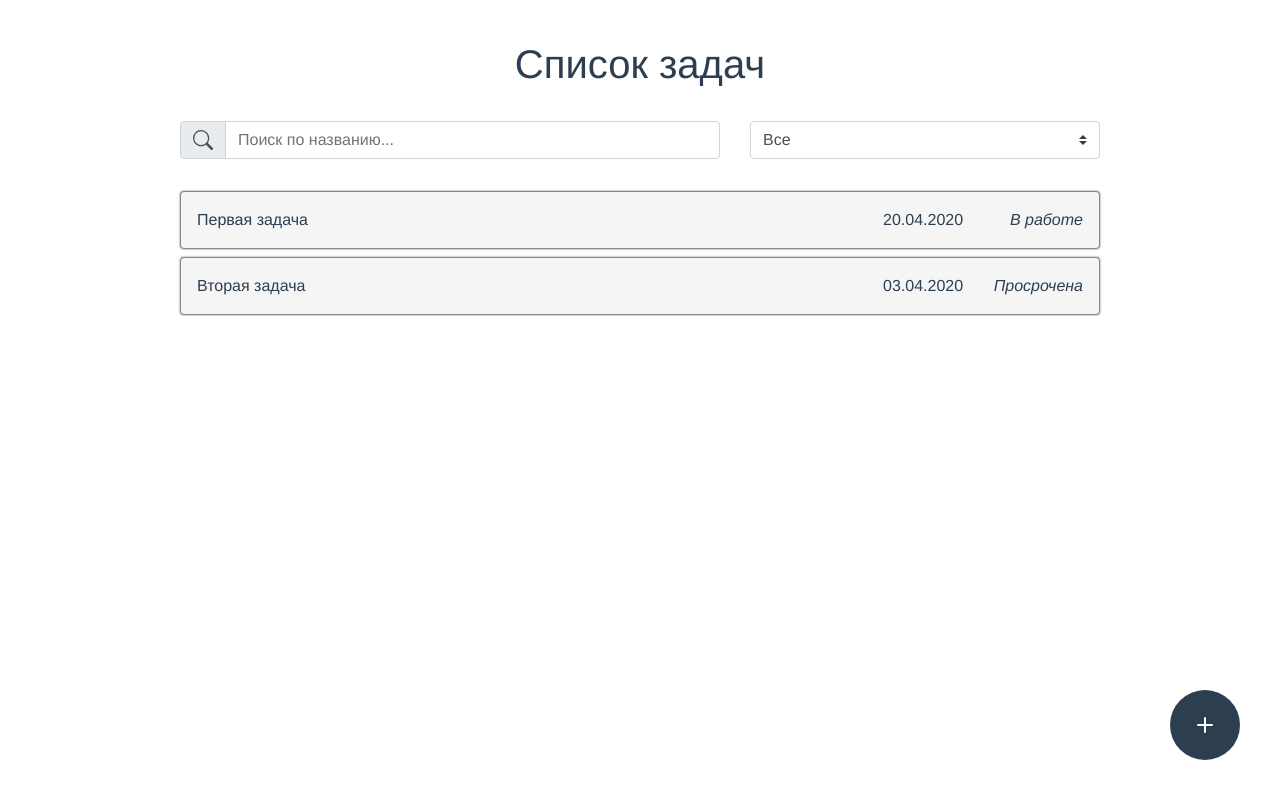
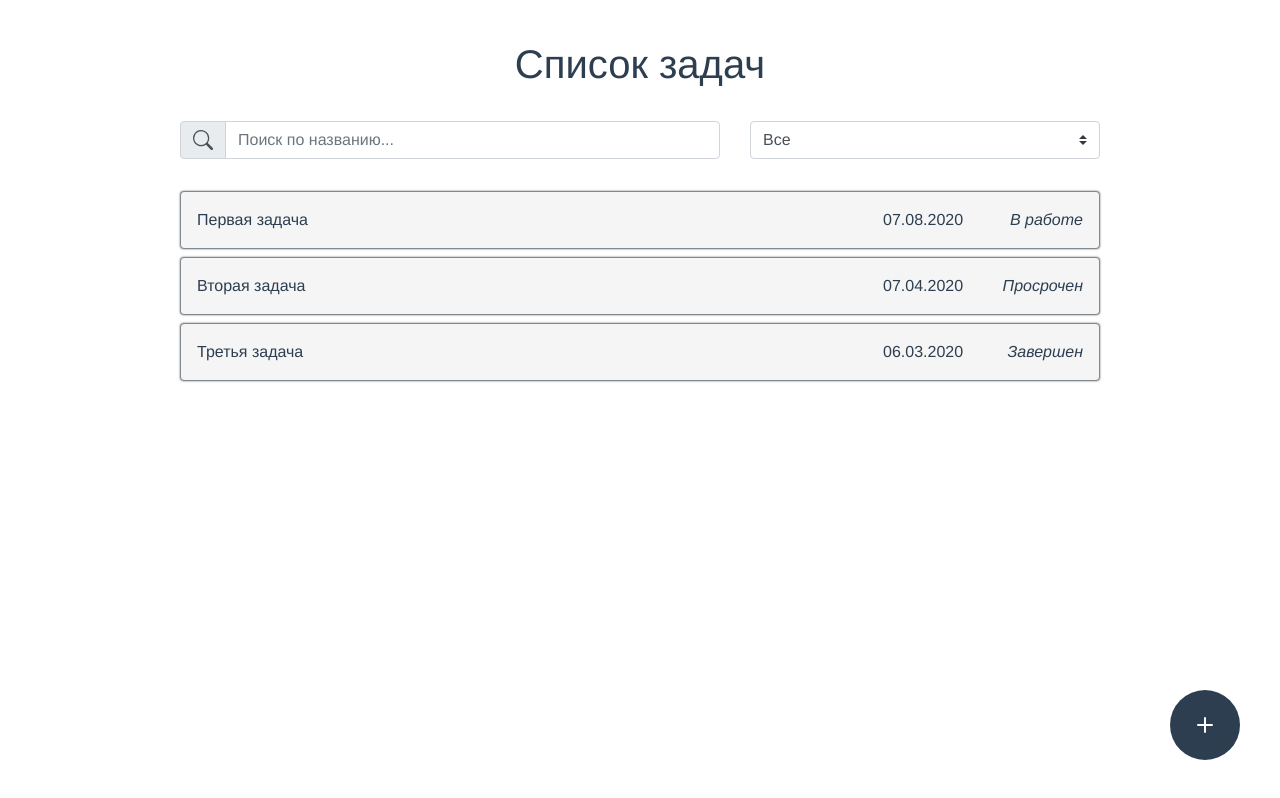
Before and after one commit to khartumov/task_manager, a Vue app: page / in a window 1280 px wide. Built offline with nearby package versions, Linux system fonts and the light colour scheme; what v-markdown-editor, vue-simple-markdown would draw is missing.

Commit message:
add filters & tasks array

```diff
--- a/src/components/TaskList.vue
+++ b/src/components/TaskList.vue
@@ -1,23 +1,15 @@
 <template>
   <div class="tasklist pt-4 pt-4">
     <a
+      v-for="(task, index) in tasks"
+      :key="`${task}_${index}`"
       href="#"
       class="task mb-2 p-3"
     >
-      <span class="task__title">Первая задача</span>
+      <span class="task__title">{{ task.title }}</span>
       <div class="task__info">
-        <span class="task__date">20.04.2020</span>
-        <em class="task__status">В работе</em>
-      </div>
-    </a>
-    <a
-      href="#"
-      class="task mb-2 p-3"
-    >
-      <span class="task__title">Вторая задача</span>
-      <div class="task__info">
-        <span class="task__date">03.04.2020</span>
-        <em class="task__status">Просрочена</em>
+        <span class="task__date">{{ task.date | date }}</span>
+        <em class="task__status">{{ task.status | status }}</em>
       </div>
     </a>
   </div>
@@ -28,7 +20,26 @@
 export default {
   data () {
     return {
-
+      tasks: [
+        {
+          id: 1,
+          title: 'Первая задача',
+          date: new Date(2020, 7, 7),
+          status: 'progress'
+        },
+        {
+          id: 2,
+          title: 'Вторая задача',
+          date: new Date(2020, 3, 7),
+          status: 'expired'
+        },
+        {
+          id: 3,
+          title: ' Третья задача',
+          date: new Date(2020, 2, 6),
+          status: 'completed'
+        }
+      ]
     }
   }
 }
--- /dev/null
+++ b/src/filters/dateFilter.js
@@ -0,0 +1,5 @@
+function dateFilter (value) {
+  return new Intl.DateTimeFormat('ru-Ru').format(new Date(value))
+}
+
+export default dateFilter
--- /dev/null
+++ b/src/filters/statusFilter.js
@@ -0,0 +1,11 @@
+function statusFilter (status) {
+  const options = {
+    progress: 'В работе',
+    expired: 'Просрочен',
+    completed: 'Завершен'
+  }
+
+  return options[status]
+}
+
+export default statusFilter
--- a/src/main.js
+++ b/src/main.js
@@ -17,6 +17,9 @@ import {
   FormSelectPlugin,
   TooltipPlugin
 } from 'bootstrap-vue'
+
+import dateFilter from '@/filters/dateFilter'
+import statusFilter from '@/filters/statusFilter'
 
 import 'bootstrap/dist/css/bootstrap.css'
 import 'bootstrap-vue/dist/bootstrap-vue.css'
@@ -38,6 +41,9 @@ Vue.use(TooltipPlugin)
 Vue.use(Editor)
 Vue.use(VueSimpleMarkdown)
 
+Vue.filter('date', dateFilter)
+Vue.filter('status', statusFilter)
+
 new Vue({
   router,
   store,
```
